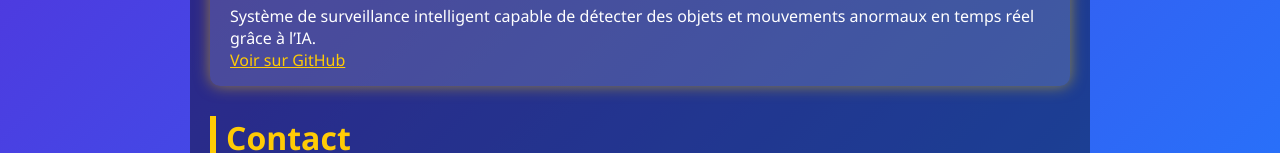
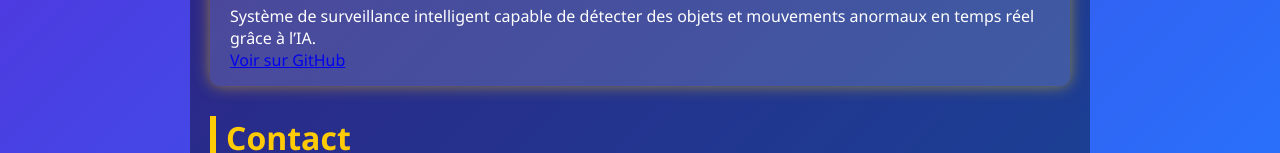
Before and after one commit to Ivoarimampionona/portfolio, a plain HTML site: page index.html in a window 1280 px wide. Shown: the part 1157-1310 px from the top of the page. Drawn offline with Linux system fonts and the light colour scheme.

Commit message:
Update index.html

```diff
--- a/index.html
+++ b/index.html
@@ -194,7 +194,7 @@
     <div class="project">
       <h3>IA caméra de surveillance</h3>
       <p>Système de surveillance intelligent capable de détecter des objets et mouvements anormaux en temps réel grâce à l’IA.</p>
-       <a href="https://github.com/Ivoarimampionona/IA_Embarquer.git" target="_blank" rel="noopener noreferrer" style="color: #ffcb05;">Voir sur GitHub</a>
+      <a href="https://github.com/Ivoarimampionona/IA_Embarquer.git" target="_blank" rel="noopener noreferrer" class="github-link">Voir sur GitHub</a>
     </div>
   </section>
 
```
